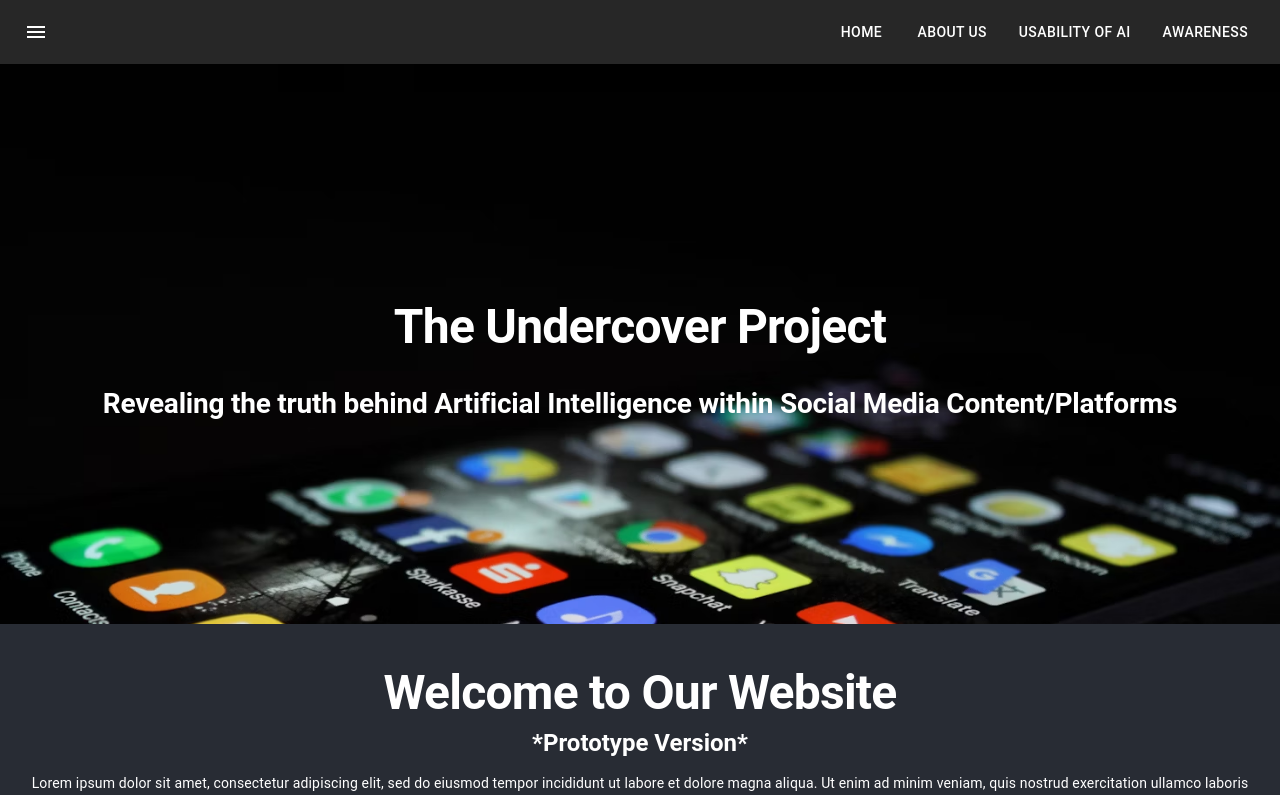
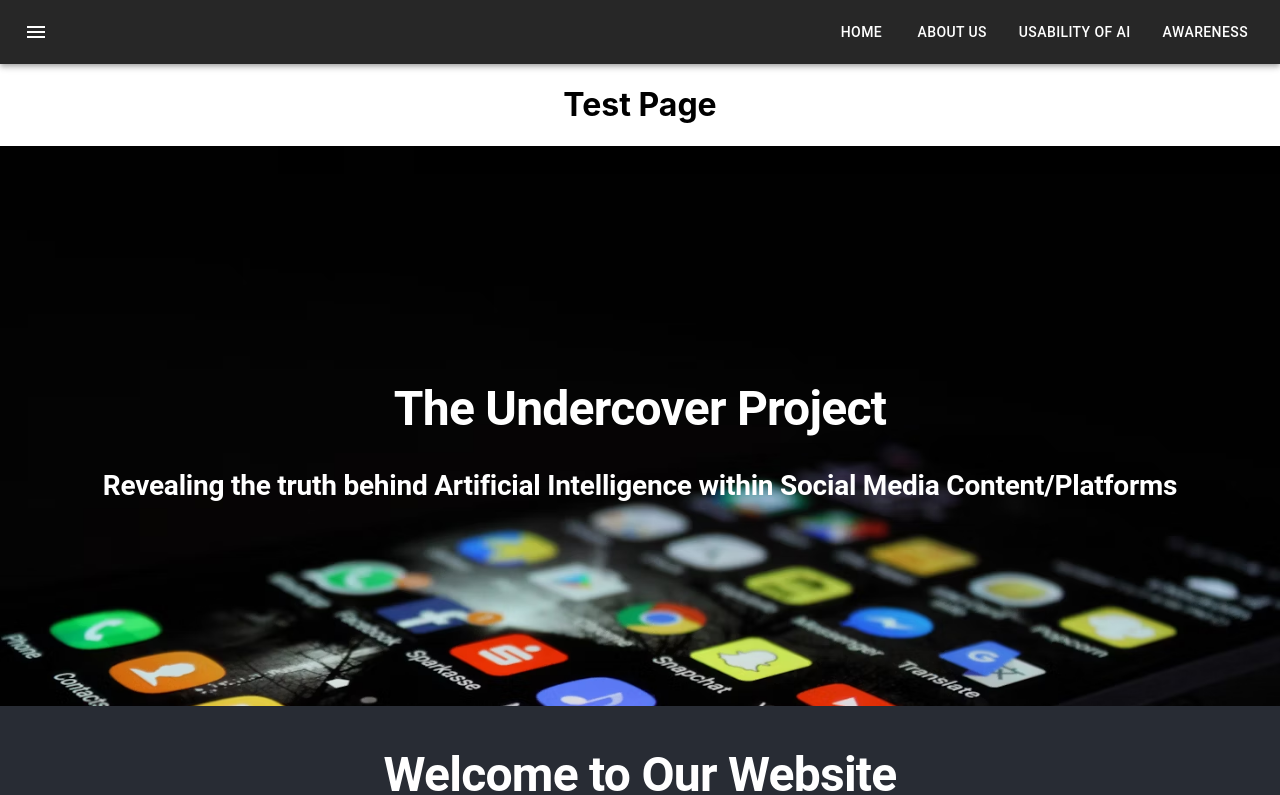
Before and after one commit to AMirreh17/CCTP, a React (Create React App) app: page /test in a window 1280 px wide. Shown: the top 795 px of the page. Built offline with nearby package versions, Linux system fonts and the light colour scheme.

Commit message:
working with router-dom

```diff
--- a/src/About.js
+++ b/src/About.js
@@ -1,17 +1,15 @@
 import {Typography } from '@mui/material';
 
 
-function About() {
+export default function About() {
    return(
     <div>
 
-        <header>
-            <Typography variant="h1">About</Typography>
-        </header>
+
+            <Typography variant="h2">About</Typography>
+
 
     </div>
 
    );
 }
-
-export default About;
--- a/src/App.js
+++ b/src/App.js
@@ -4,31 +4,22 @@ import './App.css';
 
 import { Box, Button, Paper, Typography } from '@mui/material';
 import NavBar from './NavBar';
-//import {Route, BrowserRouter, Routes} from 'react-router-dom';
-//import About from './About';
-//import Home from './Home';
+import {Route,Routes} from 'react-router-dom';
+import About from './About';
+import Test from './testpage';
+
 
 function App() {
   return (
     <div className="App">
       <NavBar/>
 
-     {
-      /*
+        <Routes>
+        <Route path= "/about" element={<About />} />
+        <Route path= "/test" element={<Test />} />
 
-  <BrowserRouter>
-      <Routes>
-        <Route index element={<Home />} />
-        <Route path= "/home" element={<Home />} />
-        <Route path= "/about" element={<About />} />
+        </Routes>
 
-      </Routes>
-
-      </BrowserRouter>
-
-      */
-
-     }
 
       <header className="App-header">
       {
--- a/src/index.js
+++ b/src/index.js
@@ -4,6 +4,7 @@ import './index.css';
 import App from './App';
 import reportWebVitals from './reportWebVitals';
 import { ThemeProvider, createTheme } from '@mui/material';
+import { BrowserRouter} from 'react-router-dom';
 
 
 const theme = createTheme(
@@ -31,11 +32,11 @@ const theme = createTheme(
 const root = ReactDOM.createRoot(document.getElementById('root'));
 root.render(
   <React.StrictMode>
-
+   <BrowserRouter>
     <ThemeProvider theme={theme}>
        <App />
     </ThemeProvider>
-
+    </BrowserRouter>
   </React.StrictMode>
 );
 
--- /dev/null
+++ b/src/testpage.js
@@ -0,0 +1,11 @@
+
+
+export default function Test() {
+    return (
+        <div>
+            <h1>Test Page</h1>
+        </div>
+
+    );
+
+}
```
